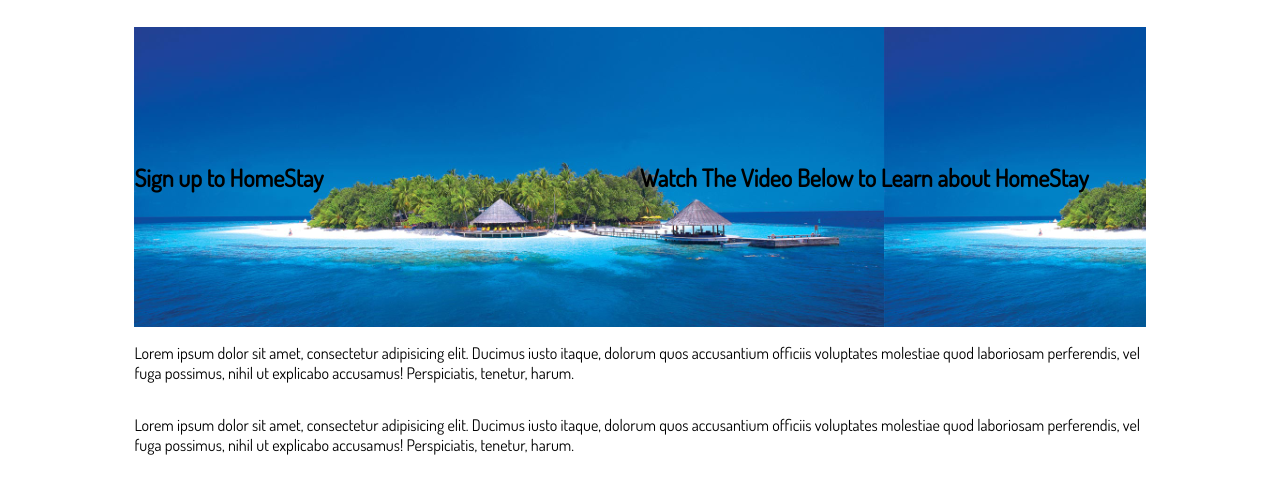
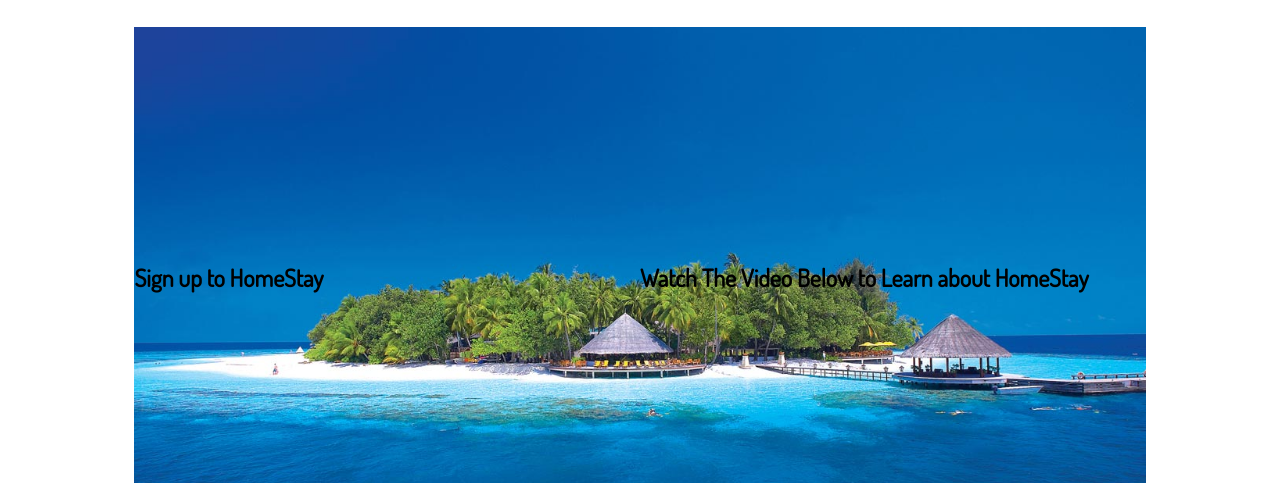
Before and after one commit to DarraghB1992/project, a plain HTML site: page index.html in a window 1280 px wide. Shown: the part 124-607 px from the top of the page. Drawn offline with Linux system fonts and the light colour scheme.

Commit message:
Fixed top container bg image

```diff
--- a/style.css
+++ b/style.css
@@ -86,10 +86,16 @@ footer a {
 	}
 
 	#topcontainer{
+		display: flex;
 		flex-flow:row wrap;
 		background-image: url(island.jpg);
-		background-size:contain;
-		height:300px;
+		background-size:cover;
+		background-repeat:no-repeat;
+		background-position: center;
+		width: 80%;
+		height: 500px;
+
+
 
 
 
```
